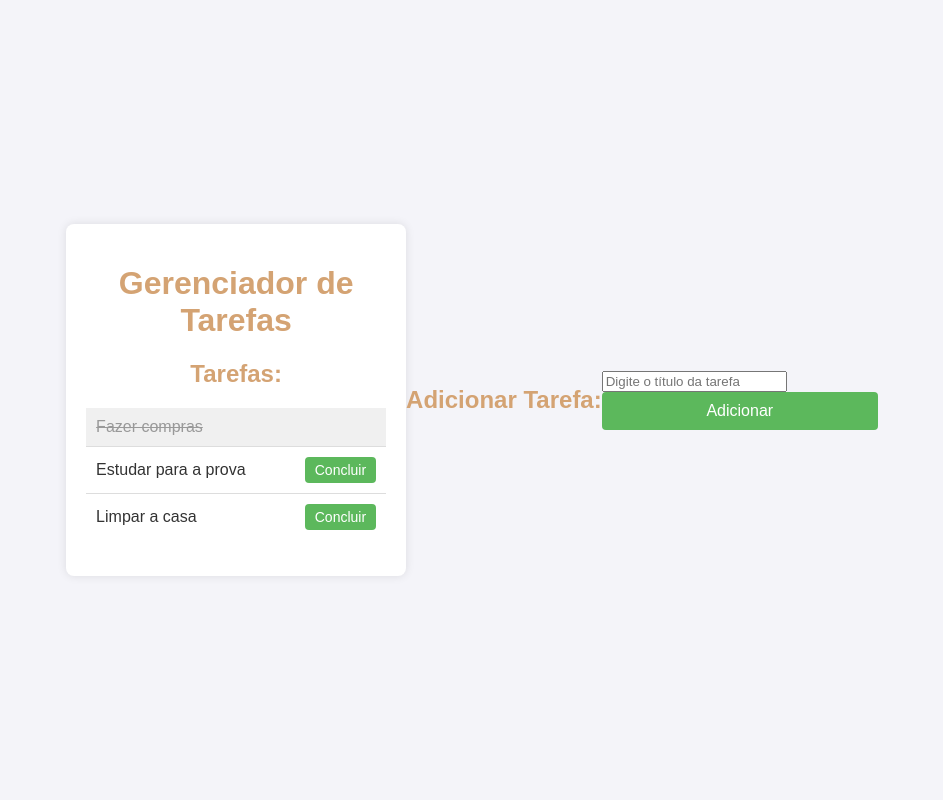
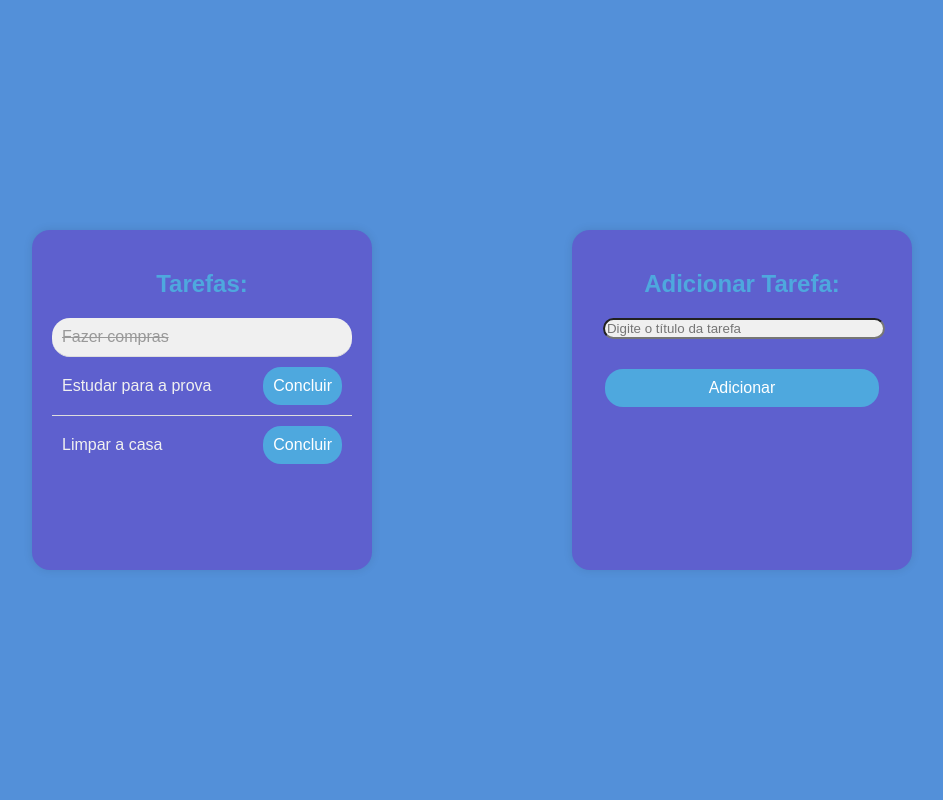
Before and after one commit to Laura2606/exercicios-trybe, a Flask app: page /complete/1 in a window 1280 px wide. Shown: the whole page, without its empty margins (168-1111 px from the left). Run offline with Flask 3, Linux system fonts and the light colour scheme.

Commit message:
altera css, altera posição dos containers e posicionamento dos elementos

```diff
--- a/python/gerenciador-tarefas/src/controllers/task.py
+++ b/python/gerenciador-tarefas/src/controllers/task.py
@@ -16,7 +16,13 @@ tasks = [
 def tasks_view():
     if request.method == "POST":
         title = request.form["title"]
-        new_task = Task(len(tasks) + 1, title)
+        # new_task = Task(len(tasks) + 1, title)
+        # tasks.append(new_task)
+        if tasks:
+            new_id = tasks[-1].id + 1
+        else:
+            new_id = 1
+        new_task = Task(new_id, title)
         tasks.append(new_task)
 
     return render_template("tasks.html", tasks=tasks)
--- a/python/gerenciador-tarefas/src/templates/tasks.html
+++ b/python/gerenciador-tarefas/src/templates/tasks.html
@@ -7,8 +7,8 @@
 </head>
 
 <body>
+    <!-- <h1>Gerenciador de Tarefas</h1> -->
     <div class="container">
-        <h1>Gerenciador de Tarefas</h1>
         <h2>Tarefas:</h2>
         <ul>
             {% for task in tasks %}
@@ -23,11 +23,15 @@
             {% endfor %}
         </ul>
     </div>
-    <h2>Adicionar Tarefa:</h2>
-    <form method="POST" action="/">
-        <input type="text" name="title" placeholder="Digite o título da tarefa" required>
-        <button type="submit">Adicionar</button>
-    </form>
+    <div class="container-form">
+        <h2>Adicionar Tarefa:</h2>
+        <div class="form-group">
+            <form method="POST" action="/">
+                <input type="text" name="title" placeholder="Digite o título da tarefa" required>
+                <button type="submit" class="add-task">Adicionar</button>
+            </form>
+        </div>
+    </div>
 </body>
 
 </html>
--- a/python/gerenciador-tarefas/src/views/static/styles.css
+++ b/python/gerenciador-tarefas/src/views/static/styles.css
@@ -1,6 +1,6 @@
 body {
     font-family: Arial, sans-serif;
-    background-color: #f4f4f9;
+    background-color: #5390d9;
     color: #333;
     margin: 0;
     padding: 0;
@@ -10,31 +10,64 @@ body {
     height: 100vh;
 }
 
-.container {
-    background: #fff;
+.container,
+.container-form {
+    background: #5e60ce;
     padding: 20px;
     box-shadow: 0 0 10px rgba(0, 0, 0, 0.1);
-    border-radius: 8px;
+    border-radius: 18px;
     width: 300px;
+    height: 300px;
+    margin: 100px;
 }
 
-h1,
+.container-form {
+    align-items: center;
+    display: flex;
+    flex-direction: column;
+}
+
+/* .form-group {
+    display: flex;
+    flex-direction: column;
+    align-items: center;
+} */
+
+.form-group input {
+    width: calc(100% - 20px);
+    /* Ocupa toda a largura do container com uma margem de 10px em cada lado */
+    margin-bottom: 30px;
+    margin-left: 8px;
+    /* Adicione margem inferior para separar o input do botão */
+    border-radius: 18px;
+    background-color: #f0f0f0;
+}
+
+.add-task {
+    width: calc(100% - 20px);
+    margin-left: 10px;
+    /* Ocupa toda a largura do container com uma margem de 10px em cada lado */
+}
+
+/* h1, */
 h2 {
     text-align: center;
-    color: #d4a373
+    color: #4ea8de
 }
 
-button:hover {
-    background: #4cae4c;
+button:hover,
+button.complete:hover {
+    background: #5e60ce;
 }
 
-button {
+button,
+button.complete {
     width: 100%;
     padding: 10px;
-    background: #5cb85c;
+    background: #4ea8de;
     color: #fff;
     border: none;
-    border-radius: 4px;
+    border-radius: 18px;
     font-size: 16px;
     cursor: pointer;
 }
@@ -45,6 +78,7 @@ ul {
 }
 
 li {
+    color: #f0f0f0;
     padding: 10px;
     border-bottom: 1px solid #ddd;
     display: flex;
@@ -60,6 +94,7 @@ li:last-child {
     text-decoration: line-through;
     color: #999;
     background-color: #f0f0f0;
+    border-radius: 18px;
 }
 
 .delete {
```
